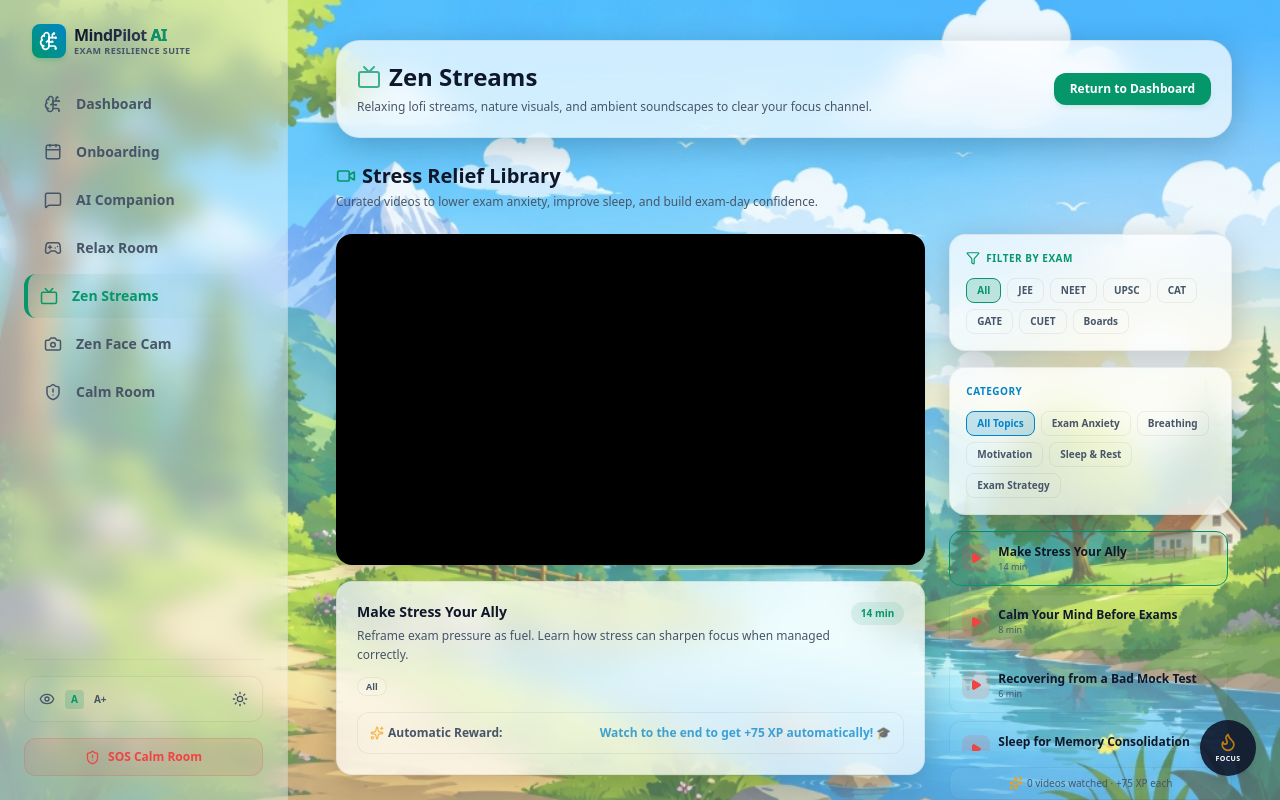
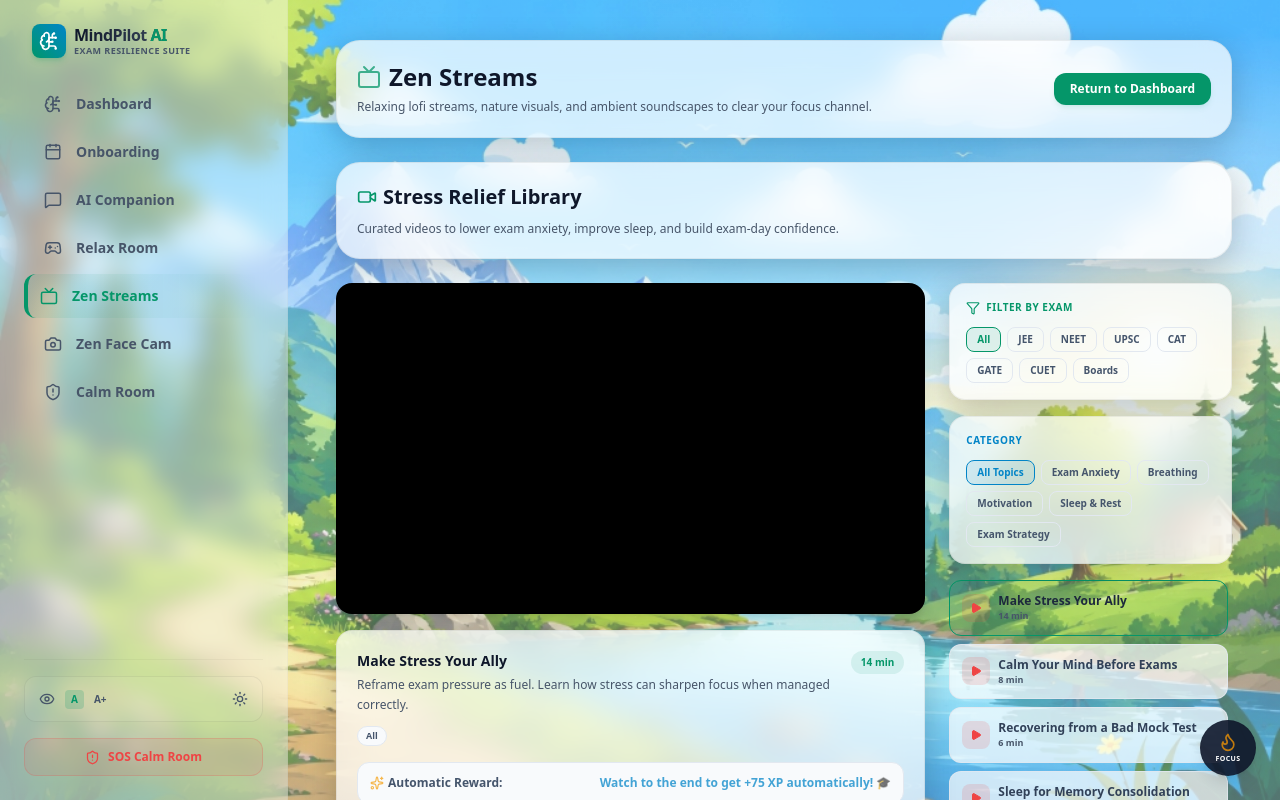
Before and after one commit to br-bit3194/mindpilot-ai, a Next.js app: page /zen-streams in a window 1280 px wide. Built offline with nearby package versions, Linux system fonts and the light colour scheme.

Commit message:
style: apply white glassmorphic panels and high contrast slate controls to Stress Relief Library dashboard widget

```diff
--- a/components/dashboard/StressReliefVideos.tsx
+++ b/components/dashboard/StressReliefVideos.tsx
@@ -122,12 +122,12 @@ export default function StressReliefVideos({ onAddXp }: StressReliefVideosProps)
 
   return (
     <div className="space-y-6 w-full text-left">
-      <div>
+      <div className="glass-panel bg-white/70 border border-slate-200/50 p-5 rounded-3xl space-y-2 shadow-md w-full">
         <h2 className="text-xl font-extrabold text-foreground flex items-center gap-1.5">
           <Video className="text-primary w-5 h-5" />
           Stress Relief Library
         </h2>
-        <p className="text-xs text-text-muted mt-1">
+        <p className="text-xs text-text-muted mt-1 leading-relaxed">
           Curated videos to lower exam anxiety, improve sleep, and build exam-day confidence.
         </p>
       </div>
@@ -138,7 +138,7 @@ export default function StressReliefVideos({ onAddXp }: StressReliefVideosProps)
           <div className="bg-black rounded-2xl overflow-hidden aspect-video shadow-lg border border-card-border relative">
             <div id="youtube-player" className="w-full h-full" />
           </div>
-          <div className="glass-panel border border-card-border rounded-2xl p-5 bg-white/5">
+          <div className="glass-panel bg-white/70 border border-slate-200/50 rounded-2xl p-5 shadow-md">
             <div className="flex items-start justify-between gap-3">
               <div>
                 <h3 className="font-bold text-sm text-foreground">
@@ -156,7 +156,7 @@ export default function StressReliefVideos({ onAddXp }: StressReliefVideosProps)
               {selectedVideo.exams.map((exam) => (
                 <span
                   key={exam}
-                  className="text-[9px] font-bold bg-white/10 text-text-muted border border-card-border px-2 py-0.5 rounded-full"
+                  className="text-[9px] font-bold bg-slate-50 text-slate-600 border border-slate-200 px-2 py-0.5 rounded-full"
                 >
                   {exam}
                 </span>
@@ -164,8 +164,8 @@ export default function StressReliefVideos({ onAddXp }: StressReliefVideosProps)
             </div>
 
             {/* Watch Progress & Reward indicator */}
-            <div className="mt-4 p-3 rounded-xl border flex items-center justify-between text-xs transition-all bg-white/5 border-card-border">
-              <span className="text-text-muted font-semibold flex items-center gap-1">
+            <div className="mt-4 p-3 rounded-xl border flex items-center justify-between text-xs transition-all bg-slate-50 border-slate-200">
+              <span className="text-slate-600 font-semibold flex items-center gap-1">
                 <Sparkles size={14} className="text-warning animate-pulse" />
                 Automatic Reward:
               </span>
@@ -185,7 +185,7 @@ export default function StressReliefVideos({ onAddXp }: StressReliefVideosProps)
 
         {/* Video list & filters */}
         <div className="space-y-4">
-          <div className="glass-panel border border-card-border rounded-2xl p-4 bg-white/5">
+          <div className="glass-panel bg-white/70 border border-slate-200/50 rounded-2xl p-4 shadow-md">
             <h4 className="text-[10px] font-black text-primary uppercase tracking-wider mb-3 flex items-center gap-1.5">
               <Filter className="w-3.5 h-3.5" /> Filter by Exam
             </h4>
@@ -196,8 +196,8 @@ export default function StressReliefVideos({ onAddXp }: StressReliefVideosProps)
                   onClick={() => setExamFilter(exam)}
                   className={`text-[10px] font-bold px-2.5 py-1 rounded-lg border transition cursor-pointer ${
                     examFilter === exam
-                      ? "bg-primary/20 border-primary text-primary"
-                      : "border-card-border text-text-muted hover:bg-white/5"
+                      ? "bg-primary/10 border-primary text-primary"
+                      : "border-slate-200 text-slate-600 hover:bg-slate-50"
                   }`}
                 >
                   {exam}
@@ -206,7 +206,7 @@ export default function StressReliefVideos({ onAddXp }: StressReliefVideosProps)
             </div>
           </div>
 
-          <div className="glass-panel border border-card-border rounded-2xl p-4 bg-white/5">
+          <div className="glass-panel bg-white/70 border border-slate-200/50 rounded-2xl p-4 shadow-md">
             <h4 className="text-[10px] font-black text-secondary uppercase tracking-wider mb-3">
               Category
             </h4>
@@ -217,8 +217,8 @@ export default function StressReliefVideos({ onAddXp }: StressReliefVideosProps)
                   onClick={() => setCategoryFilter(cat.id)}
                   className={`text-[10px] font-bold px-2.5 py-1 rounded-lg border transition cursor-pointer ${
                     categoryFilter === cat.id
-                      ? "bg-secondary/20 border-secondary text-secondary"
-                      : "border-card-border text-text-muted hover:bg-white/5"
+                      ? "bg-secondary/10 border-secondary text-secondary"
+                      : "border-slate-200 text-slate-600 hover:bg-slate-50"
                   }`}
                 >
                   {cat.label}
@@ -234,8 +234,8 @@ export default function StressReliefVideos({ onAddXp }: StressReliefVideosProps)
                 onClick={() => handleSelect(video)}
                 className={`w-full text-left p-3 rounded-xl border transition cursor-pointer ${
                   selectedVideo.id === video.id
-                    ? "bg-primary/10 border-primary"
-                    : "bg-white/5 border-card-border hover:bg-white/10"
+                    ? "bg-primary/10 border-primary font-bold text-slate-800"
+                    : "bg-white/70 border-slate-200/80 hover:bg-slate-50 text-slate-700 font-semibold"
                 }`}
               >
                 <div className="flex items-center gap-2">
@@ -243,7 +243,7 @@ export default function StressReliefVideos({ onAddXp }: StressReliefVideosProps)
                     <Play className="w-3 h-3 fill-error" />
                   </div>
                   <div className="min-w-0 flex-1">
-                    <p className="text-xs font-bold text-foreground truncate">
+                    <p className="text-xs font-bold truncate">
                       {video.title}
                     </p>
                     <p className="text-[9px] text-text-muted">{video.duration}</p>
@@ -256,7 +256,7 @@ export default function StressReliefVideos({ onAddXp }: StressReliefVideosProps)
             ))}
           </div>
 
-          <p className="text-[10px] text-text-muted text-center flex items-center justify-center gap-1 bg-white/5 border border-card-border py-2 rounded-xl">
+          <p className="text-[10px] text-slate-600 text-center flex items-center justify-center gap-1 bg-white/70 border border-slate-200/80 py-2 rounded-xl shadow-sm">
             <Sparkles className="w-3.5 h-3.5 text-warning" />
             {watched.size} videos watched · +75 XP each
           </p>
```
